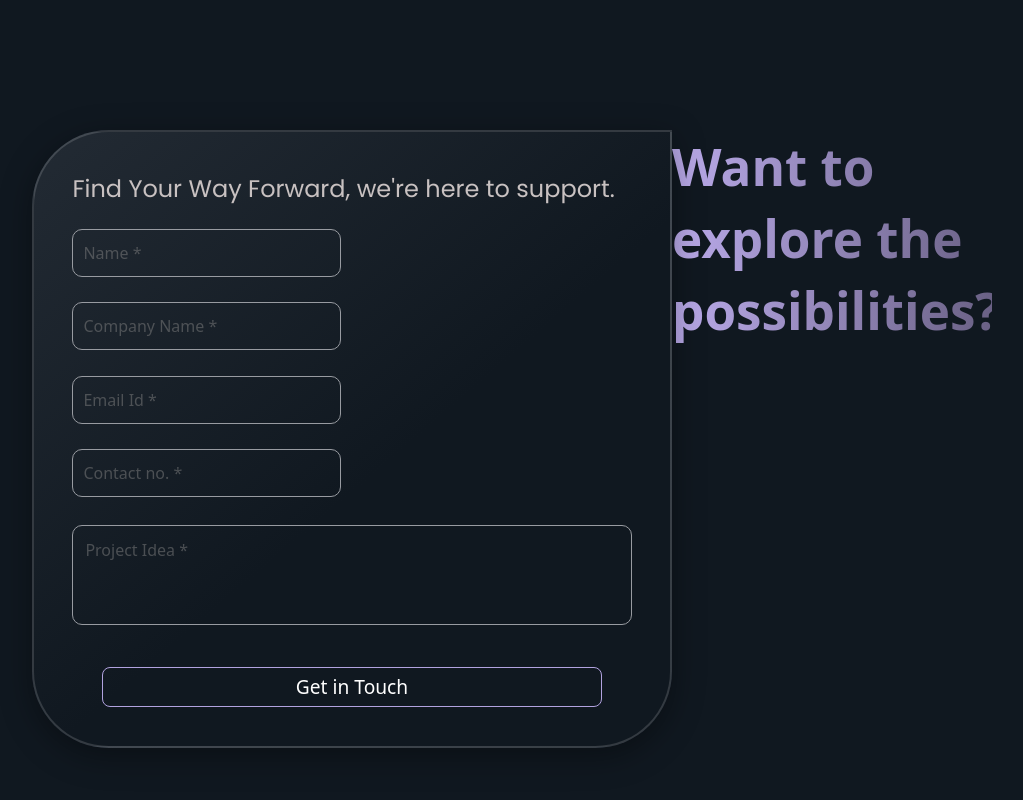
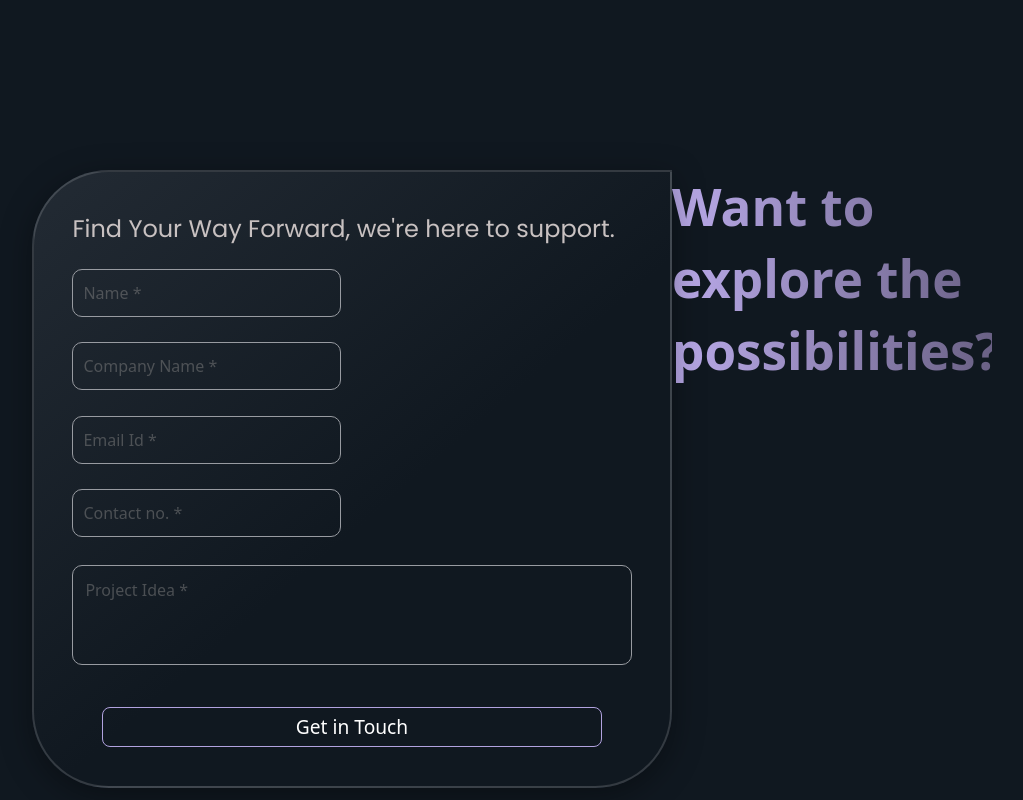
Before and after one commit to Be-A-Coder01/VEDAPIXEL, a React (Vite) app in the folder client/: page / in a window 1280 px wide. Shown: the part 2820-3620 px from the top of the page, without its empty margins (128-1151 px from the left). Built offline with nearby package versions, Linux system fonts and the light colour scheme.

Commit message:
commit 26

```diff
--- a/client/src/pages/Contact.jsx
+++ b/client/src/pages/Contact.jsx
@@ -7,11 +7,10 @@ const Contact = () => {
     <>
       <div
         className="
-
           w-full
           flex flex-col-reverse md:flex-row
           justify-center items-center md:items-start
-          mt-[10vh] lg:mt-[20vh]
+          mt-[30vh] md:mt-[25vh]
           gap-[5vw] md:gap-0
           px-[4vw]
         "
```
